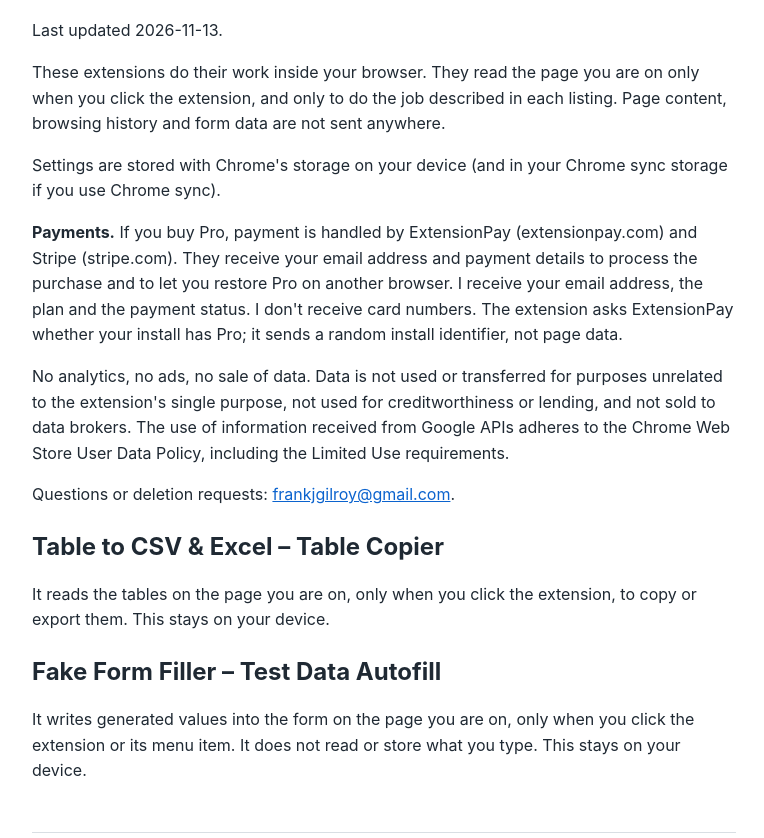
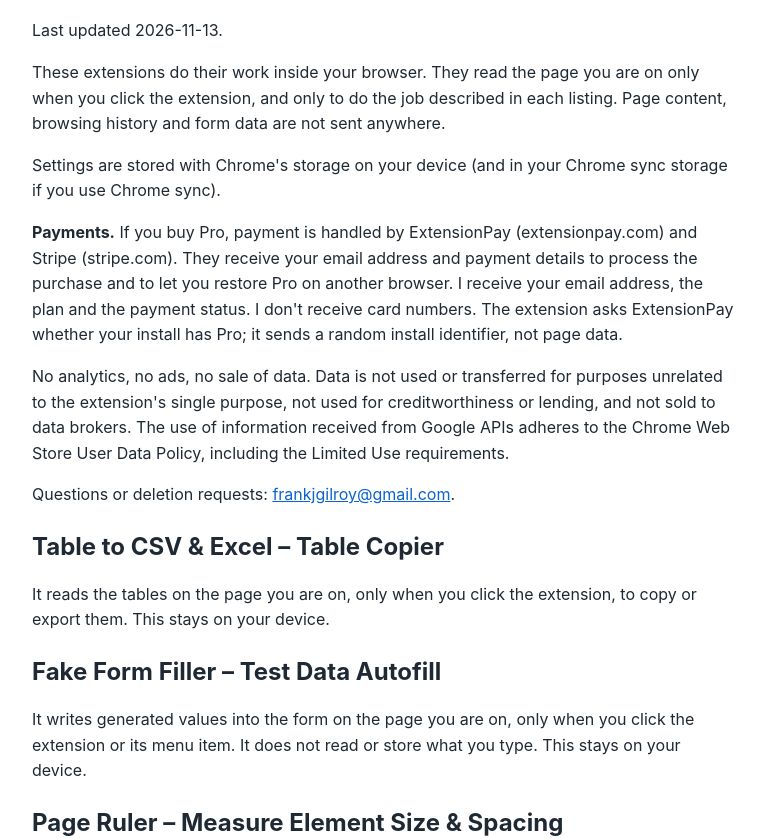
Before and after one commit to beingRealFrank/extensions, a plain HTML site: page privacy.html in a window 1280 px wide. Shown: the part 115-953 px from the top of the page, without its empty margins (256-1020 px from the left). Drawn offline with Linux system fonts and the light colour scheme.

Commit message:
Page Ruler help and preview pages

```diff
--- a/privacy.html
+++ b/privacy.html
@@ -12,6 +12,7 @@
 <!-- LIST -->
 <section id="table-to-csv"><h2>Table to CSV &amp; Excel – Table Copier</h2><p>It reads the tables on the page you are on, only when you click the extension, to copy or export them. This stays on your device.</p></section>
 <section id="fake-form-filler"><h2>Fake Form Filler – Test Data Autofill</h2><p>It writes generated values into the form on the page you are on, only when you click the extension or its menu item. It does not read or store what you type. This stays on your device.</p></section>
+<section id="page-ruler-pro"><h2>Page Ruler – Measure Element Size &amp; Spacing</h2><p>It measures the elements on the page you are on, only when you click the extension. Nothing is sent anywhere. This stays on your device.</p></section>
 <!-- /LIST -->
 <footer><a href="index.html">Home</a> · <a href="terms.html">Terms</a></footer>
 </body></html>
```
Also changed, not shown: page-ruler-pro/index.html (added, +1 -0 lines), page-ruler-pro/preview.html (added, +1 -0 lines), page-ruler-pro/img/icon-128.png (added), page-ruler-pro/img/shot-1.png (added), page-ruler-pro/img/shot-2.png (added), page-ruler-pro/img/shot-3.png (added), page-ruler-pro/img/tile.png (added).
